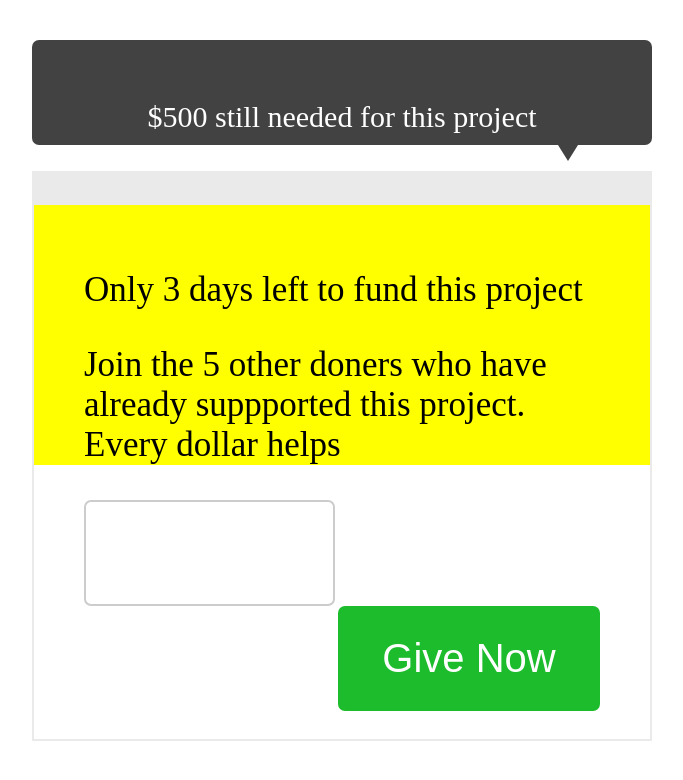
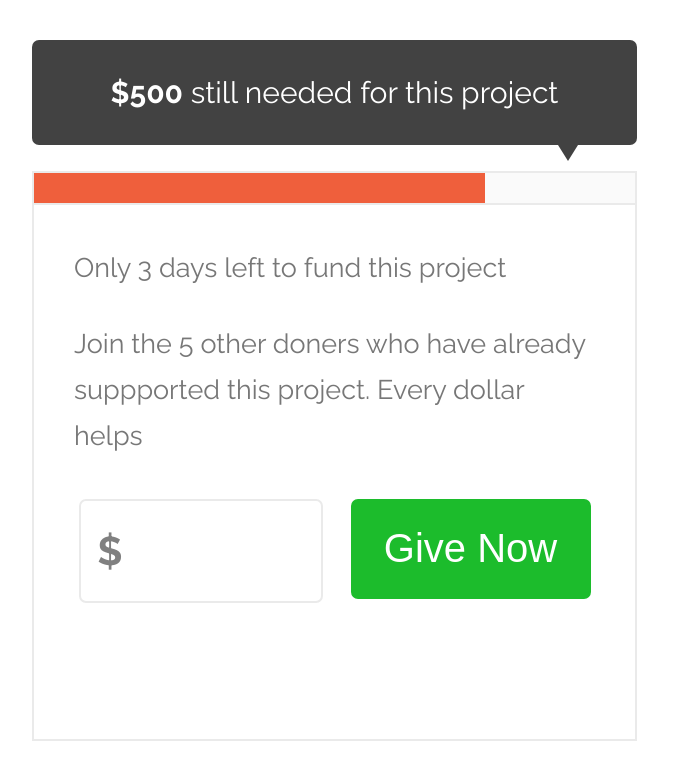
Before and after one commit to boulderinthesnow/fundingWidget, a plain HTML site: page index.html in a window 1280 px wide. Shown: the whole page, without its empty margins (26-709 px from the left). Drawn offline with nearby package versions, Linux system fonts and the light colour scheme.

Commit message:
flexbox positioning of divs

```diff
--- a/css/style.css
+++ b/css/style.css
@@ -1,13 +1,22 @@
+@import url(https://fonts.googleapis.com/css?family=Raleway:400,700,800);
 /*
     blue: #20A1D4
     green: #1CBC2C
     orange: #EF5F3C
     black: #424242
     grey: #777
-    light grey: #eaeaea*/
+    light grey: #eaeaea
+    */
+
 
 body {
 	background-color: white;
+	font-family: 'Raleway', sans-serif;
+}
+
+p {
+	margin: 0;
+	line-height: 1.7;
 }
 
 .box-sizing {
@@ -17,7 +26,7 @@ body {
 .container {
 	/*background-color: indianRed;*/
 	height: 695px;
-	width: 620px;
+	width: 605px;
 
 	margin-right: 50px;
 	margin-left: 50px;
@@ -26,10 +35,15 @@ body {
 
 }
 
+#wrap-block {
+	display: flex;
+	justify-content: center;
+}
+
 .container #funding-box {
 	background-color: white;
 	height: 570px;
-	width: 620px;
+	width: 605px;
 	margin-top: 10px;
 	border: solid 2px #eaeaea;
 }
@@ -37,24 +51,34 @@ body {
 #funding-box #status-bar {
 	height: 30px;
 	border-bottom: solid 2px #eaeaea;
-	background-color: #eaeaea;
+	background-color: #fafafa;
+	overflow: hidden;
 
 }
+
+#funding-box #status-bar #progress-bar {
+	background-color: #EF5F3C;
+	height: 100%;
+	width: 451px;
+
+
+}
+
 
 .container #tool-tip {
 	background-color: #424242;
 	height: 105px;
-	width: 620px;
+	width: 605px;
 	border-radius: 7px;
-	padding-right: 80px;
-	padding-left: 80px;
-	padding-top: 30px;
-	padding-bottom: 30px;
 	color: white;
 	font-size: 30px;
 	text-align: center;
+	display: flex;
+	align-items: center;
+	justify-content: center;
 
 }
+
 
 .container #down-triangle {
 	width: 0;
@@ -66,27 +90,67 @@ body {
 }
 
 .container #main-content {
-	background-color: yellow;
-	padding-right: 50px;
-	padding-left: 50px;
-	padding-top: 30px;
-	font-size: 35px;
+	font-size: 27px;
+	padding: 40px;
+	color: #777;
+}
+
+#first-line {
+	margin-bottom: 30px;
 }
 
 input {
-    height:100px;
-    font-size:14pt;
-    margin-right: 20px;
-    /*width: 262px;*/
-    float: left;
-    border-radius: 7px;
-    border:2px solid #cccccc
+    font-size: 40px;
+    border: none;
+    outline: none;
+    width: 75%;
+    vertical-align:middle;
+    margin-bottom: 1px;
+}
+
+#input-container {
+	height:100px;
+	float: left;
+	border-radius: 7px;
+	border: solid 2px #eaeaea;
+	position: relative;
+	width: 240px;
+}
+
+#input-left {
+	width: 240px;
+	height:100px;
+	border-radius: 7px;
+	border: solid 2px #eaeaea;
+	display: flex;
+	align-items: center;
+	justify-content: space-around;
+}
+
+#input-value {
+	position: absolute;
+	top: 50%;
+	margin-top: -17.5px;
+	margin-left: 50px;
+	height: 30px;
+	width: 75%;
+	border:2px solid white;
+	outline: none;
+	/*background-color: red;*/
+}
+
+#input-money-sign {
+	position: absolute;
+	top: 50%;
+	margin-top: -17.5px;
+	margin-left: 20px;
+	height: 30px;
 }
 
 #give-button {
-	height: 105px;
+	height: 100px;
 	margin-left: 20px;
-	width: 262px;
+	width: 240px;
 	float: right;
 	background-color: #1CBC2C;
 	border:2px solid #1CBC2C;
@@ -94,3 +158,17 @@ input {
 	font-size: 40px;
 	border-radius: 7px;
 }
+
+#input-block {
+	display: flex;
+	justify-content: space-around;
+	width: 520px;
+}
+
+#input-block p {
+	font-size: 40px;
+	font-weight: bold;
+	color: grey;
+	width: 25%;
+	text-align: center;
+}
--- a/index.html
+++ b/index.html
@@ -11,21 +11,29 @@
 <body ng-controller="FundController">
 	<div class="container">
 		<div id="tool-tip" class="box-sizing">
-			<p>$500 still needed for this project</p>
+			<p><span style="font-weight:bold;">$500</span> still needed for this project</p>
 		</div>
 		<div id="down-triangle" class="box-sizing"></div>
 		<div id="funding-box" class="box-sizing">
-		<div id="status-bar"></div>
+		<div id="status-bar">
+			<div id="progress-bar"></div>
+		</div>
 			<div id="main-content">
-				<div id="time-left">
-					<p>Only 3 days left to fund this project</p>
-				</div>
-				<div id="message">
+					<p id="first-line">Only 3 days left to fund this project</p>
 					<p>Join the 5 other doners who have already suppported this project. Every dollar helps</p>
 				</div>
-				<div id="input-area">
-					<input type="text" name="" id="input-button" height="105px">
-					<button id="give-button">Give Now</button>
+				<div id="wrap-block">
+					<div id="input-block">
+						<!-- <span id="input-container" class="box-sizing">
+							<span id="input-money-sign">$</span>
+							<input type="text" name="" id="input-value">
+						</span> -->
+						<div id="input-left">
+							<p>$</p>
+							<input type="text">
+						</div>
+						<button id="give-button">Give Now</button>
+					</div>
 				</div>
 			</div>
 			<div id="friends-button"></div>
```
Also changed, not shown: exampleWidget.png.
